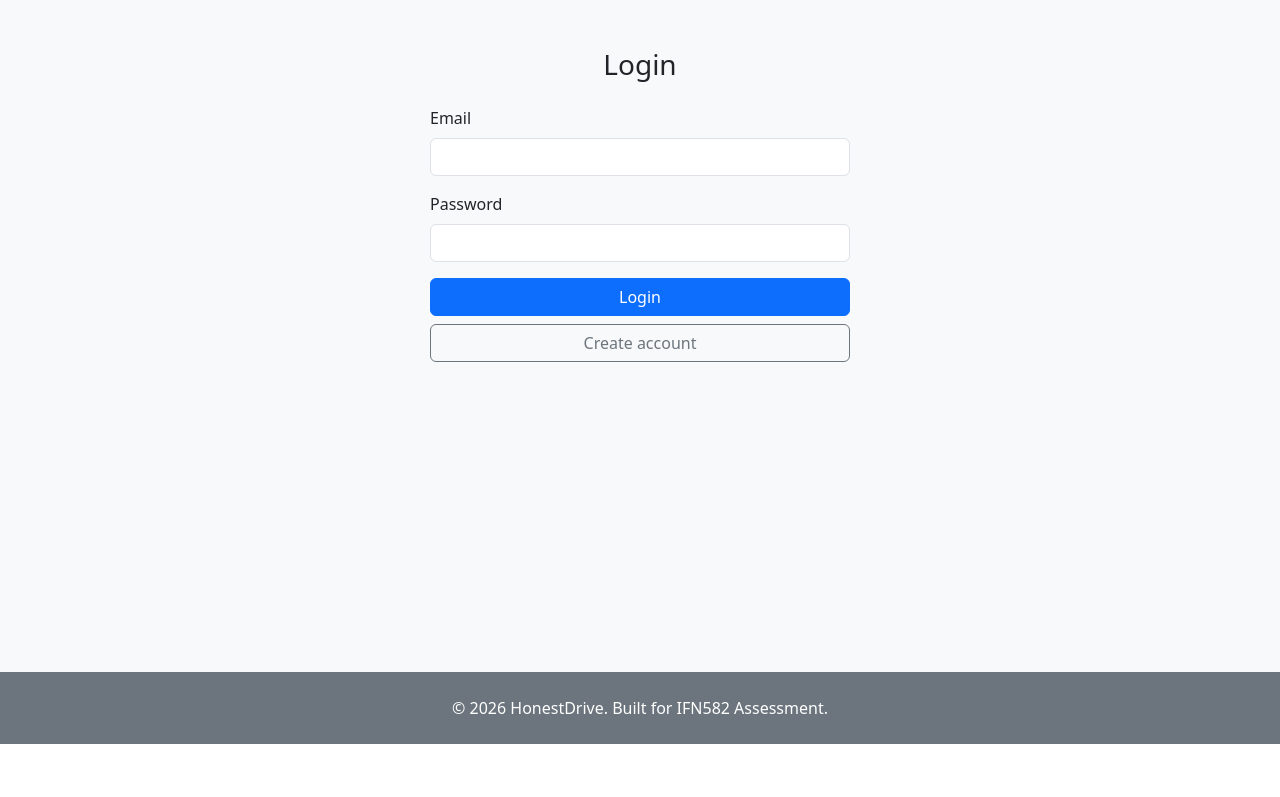
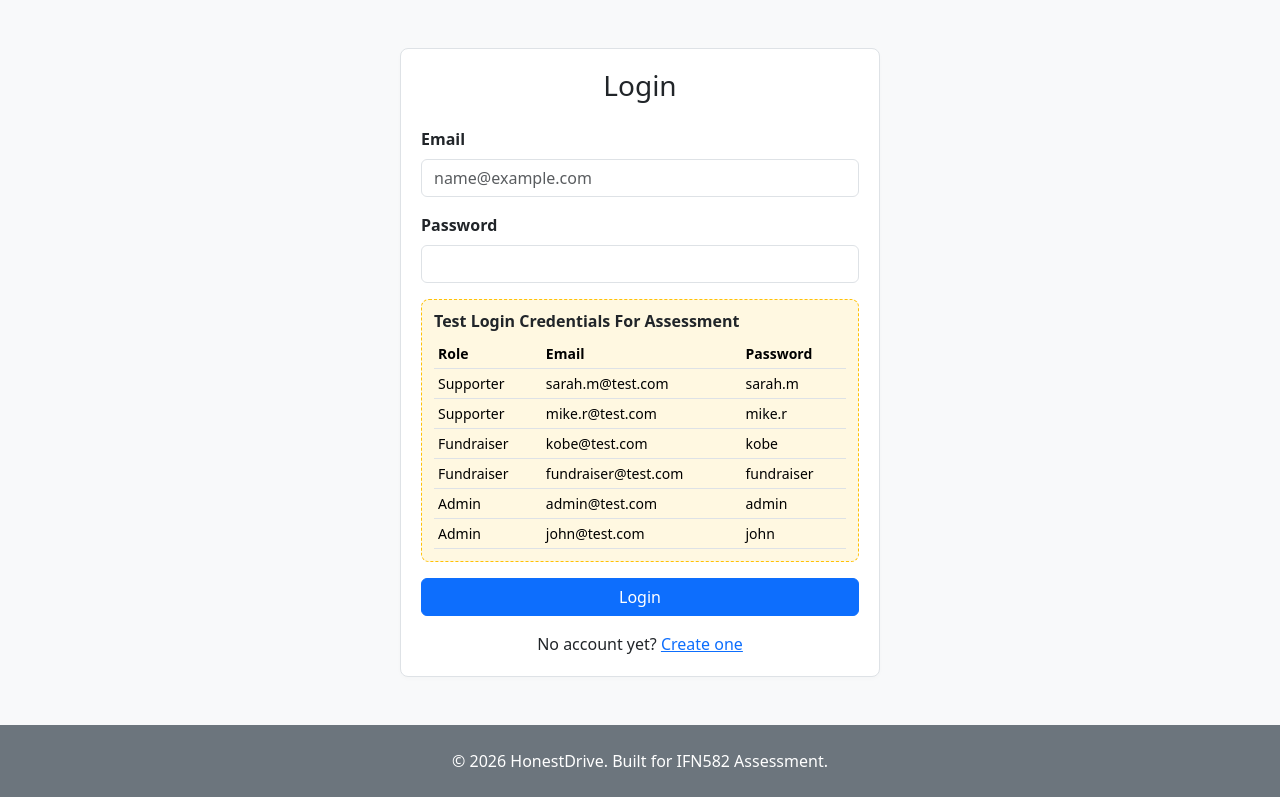
Before and after one commit to ray10506/582_final_assessment, a Flask app: page /login/ in a window 1280 px wide. Shown: the part 56-853 px from the top of the page. Before the commit the page ends 800 px from the top, so only its background shows below. Run offline with Flask 3, Linux system fonts and the light colour scheme.

Commit message:
Redesign login and register pages with inline validation errors
Login shows the required "Test Login Credentials For Assessment" block
directly below the fields (two active accounts per role). A shared
_form_macros.html renders fields with is-invalid and their errors, and
register offers only Supporter / Fundraiser as radio buttons.

Co-Authored-By: Claude Opus 5.5 <noreply@anthropic.com>

```diff
--- a/project/static/css/styles.css
+++ b/project/static/css/styles.css
@@ -15,7 +15,19 @@ body {
 }
 
 .auth-box {
-    max-width: 420px;
+    max-width: 480px;
+}
+
+.test-credentials {
+    background-color: #fff8e1;
+    border: 1px dashed #ffc107;
+    border-radius: 8px;
+    padding: 12px;
+    font-size: 0.875rem;
+}
+
+.test-credentials .table {
+    --bs-table-bg: transparent;
 }
 
 .custom-card {
--- /dev/null
+++ b/project/templates/_form_macros.html
@@ -0,0 +1,28 @@
+{# Shared form helpers: {% from "_form_macros.html" import form_field, radio_field %} #}
+
+{# One labelled input with its validation errors shown underneath #}
+{% macro form_field(field) %}
+<div class="mb-3">
+  {{ field.label(class="form-label fw-semibold") }}
+  {{ field(class="form-control" + (" is-invalid" if field.errors else ""), **kwargs) }}
+  {% for error in field.errors %}
+  <div class="invalid-feedback">{{ error }}</div>
+  {% endfor %}
+</div>
+{% endmacro %}
+
+{# A RadioField rendered as Bootstrap radio buttons #}
+{% macro radio_field(field) %}
+<div class="mb-3">
+  <span class="form-label fw-semibold d-block">{{ field.label.text }}</span>
+  {% for option in field %}
+  <div class="form-check">
+    {{ option(class="form-check-input" + (" is-invalid" if field.errors else "")) }}
+    {{ option.label(class="form-check-label") }}
+  </div>
+  {% endfor %}
+  {% for error in field.errors %}
+  <div class="invalid-feedback d-block">{{ error }}</div>
+  {% endfor %}
+</div>
+{% endmacro %}
--- a/project/templates/login.html
+++ b/project/templates/login.html
@@ -1,27 +1,48 @@
 {% extends "base.html" %}
+{% from "_form_macros.html" import form_field %}
 
 {% block title %}Login{% endblock %}
 
 {% block content %}
-<!-- TODO: final design (incl. "Test Login Credentials For Assessment" block) comes in the login/register step -->
 <div class="auth-box mx-auto">
+  <div class="custom-form-bg">
     <h3 class="mb-4 text-center">Login</h3>
 
-  <form method="POST" action="{{ url_for('main.login') }}">
+    <form method="POST" action="{{ url_for('main.login') }}" novalidate>
       {{ form.hidden_tag() }}
-    <div class="mb-3">
-      <label class="form-label">Email</label>
-      {{ form.email(class="form-control", required=True) }}
+      {{ form_field(form.email, type="email", placeholder="name@example.com", autocomplete="email") }}
+      {{ form_field(form.password, autocomplete="current-password") }}
+
+      <!-- Required by the assessment: must sit directly below the login fields with this exact title -->
+      <div class="test-credentials mb-3">
+        <h6 class="fw-bold mb-2">Test Login Credentials For Assessment</h6>
+        <div class="table-responsive">
+          <table class="table table-sm mb-0">
+            <thead>
+              <tr>
+                <th>Role</th>
+                <th>Email</th>
+                <th>Password</th>
+              </tr>
+            </thead>
+            <tbody>
+              <tr><td>Supporter</td><td>sarah.m@test.com</td><td>sarah.m</td></tr>
+              <tr><td>Supporter</td><td>mike.r@test.com</td><td>mike.r</td></tr>
+              <tr><td>Fundraiser</td><td>kobe@test.com</td><td>kobe</td></tr>
+              <tr><td>Fundraiser</td><td>fundraiser@test.com</td><td>fundraiser</td></tr>
+              <tr><td>Admin</td><td>admin@test.com</td><td>admin</td></tr>
+              <tr><td>Admin</td><td>john@test.com</td><td>john</td></tr>
+            </tbody>
+          </table>
         </div>
-    <div class="mb-3">
-      <label class="form-label">Password</label>
-      {{ form.password(class="form-control", required=True) }}
       </div>
+
       {{ form.submit(class="btn btn-primary w-100") }}
     </form>
 
-  <a href="{{ url_for('main.register') }}" class="btn btn-outline-secondary w-100 mt-2">
-    Create account
-  </a>
+    <p class="text-center mt-3 mb-0">
+      No account yet? <a href="{{ url_for('main.register') }}">Create one</a>
+    </p>
+  </div>
 </div>
 {% endblock %}
```
Also changed, not shown: project/templates/register.html (+18 -31 lines). Lines whose indentation alone changed are shown as unchanged.
